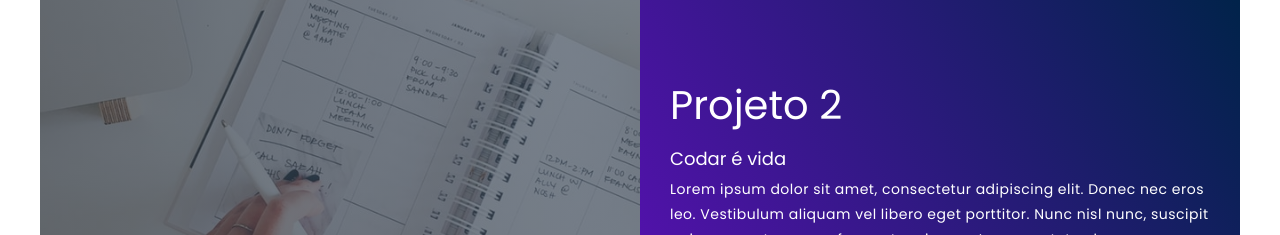
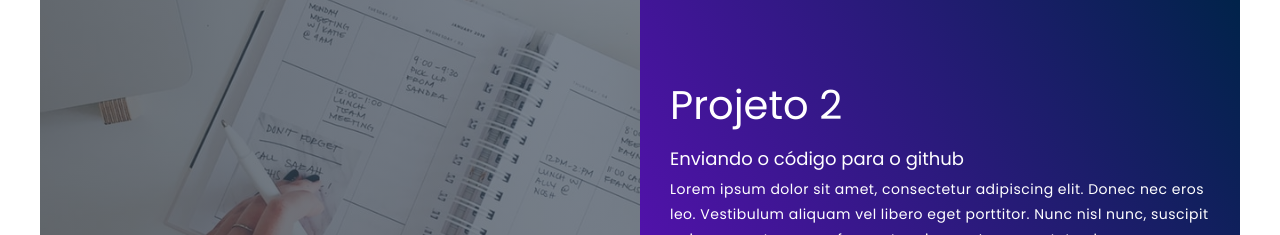
Before and after one commit to ruas-gustavo/portfolio-gustavo, a plain HTML site: page index.html in a window 1280 px wide. Shown: the part 1587-1822 px from the top of the page. Drawn offline with Linux system fonts and the light colour scheme.

Commit message:
upadate project 2 description

```diff
--- a/index.html
+++ b/index.html
@@ -42,7 +42,7 @@
                 <div class="project-item">
                     <div class="project-info">
                         <h1>Projeto 2</h1>
-                        <h2>Codar é vida</h2>
+                        <h2>Enviando o código para o github</h2>
                         <p>Lorem ipsum dolor sit amet, consectetur adipiscing elit. Donec nec eros leo. Vestibulum
                             aliquam vel libero eget porttitor. Nunc nisl nunc, suscipit quis quam ut, congue fermentum
                             ipsum. In consectetur, leo a accumsan eleifend, tortor leo eleifend nunc, sed pulvinar neque
```
